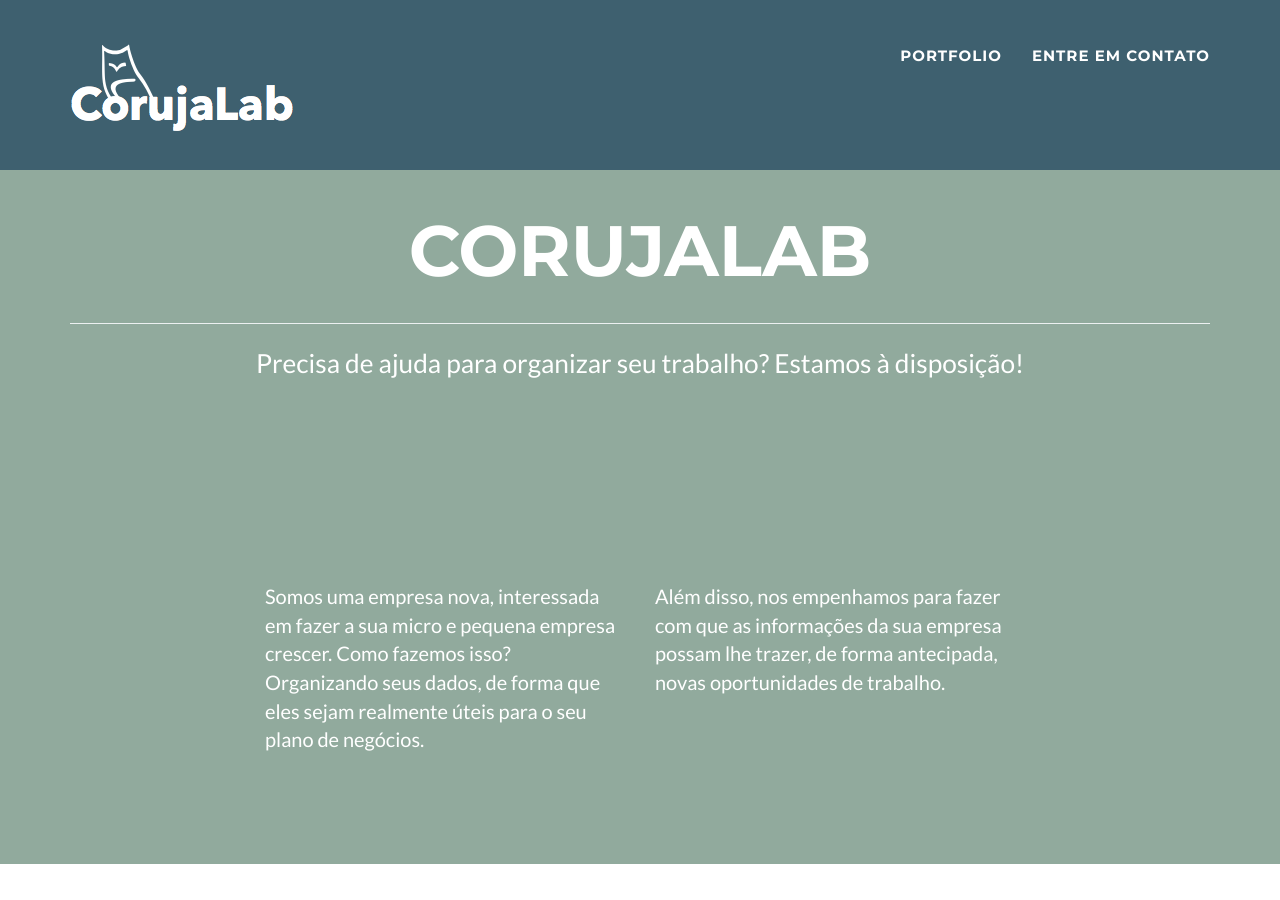
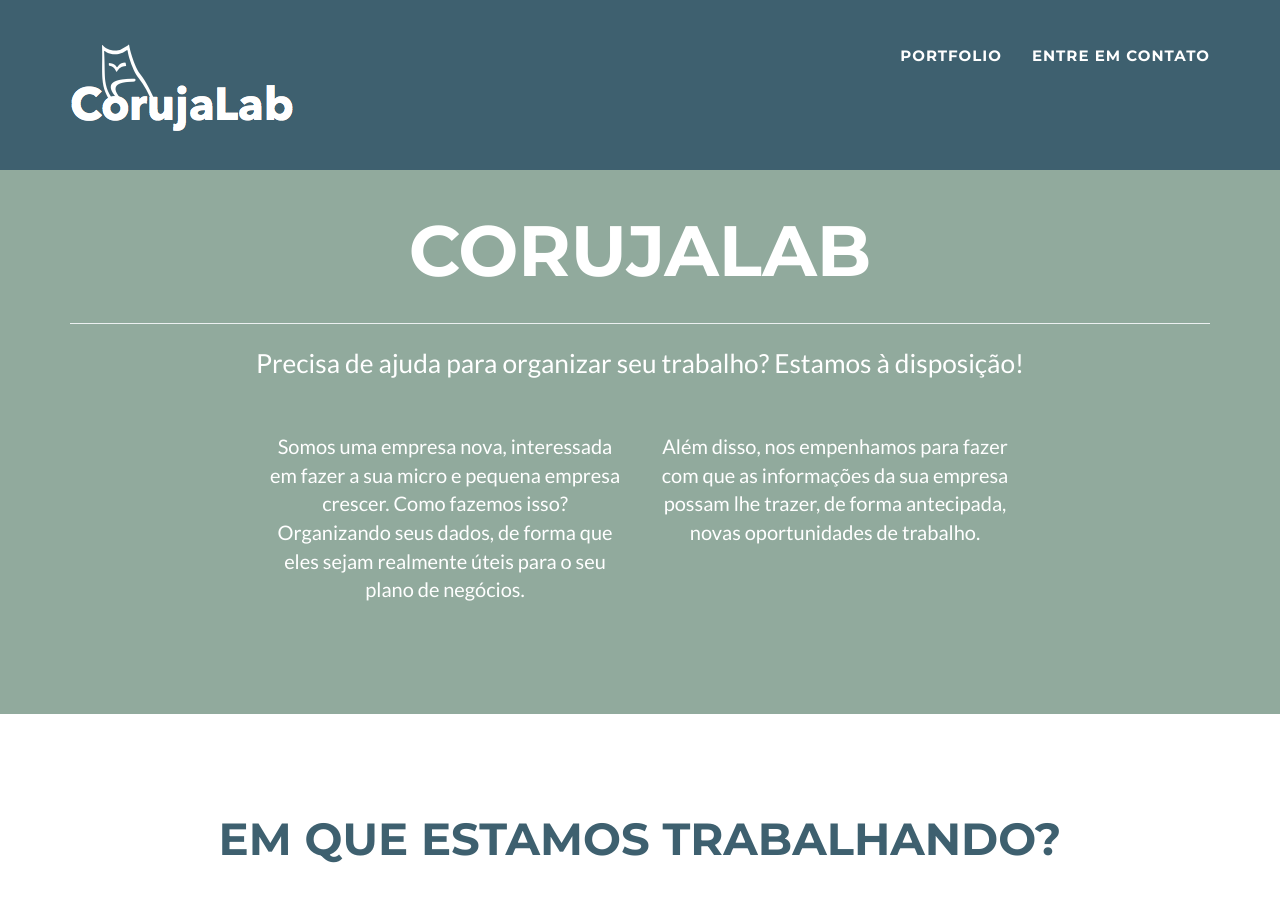
Before and after one commit to CorujaLab/corujalab.github.io, a Jekyll site: the page built from index.html, in a window 1280 px wide and 900 px high. Built offline with Jekyll 4.4.1, drawn with Linux system fonts in a browser that asks for light colours.

Commit message:
Remove bloco about

```diff
--- a/_includes/header.html
+++ b/_includes/header.html
@@ -1,7 +1,7 @@
     <!-- Header -->
     <header>
         <div class="container">
-            <div class="row">
+            <div class="row" style="margin-bottom: 50px;">
                 <div class="col-lg-12">
                     <div class="intro-text">
                         <span class="name">CorujaLab</span>
@@ -10,5 +10,22 @@
                     </div>
                 </div>
             </div>
+            <div class="row">
+                <div class="col-lg-4 col-lg-offset-2">
+                    <p>
+                      Somos uma empresa nova, interessada em fazer a sua micro e
+                      pequena empresa crescer. Como fazemos isso? Organizando
+                      seus dados, de forma que eles sejam realmente úteis para
+                      o seu plano de negócios.
+                    </p>
+                </div>
+                <div class="col-lg-4">
+                    <p>
+                      Além disso, nos empenhamos para fazer com que as informações
+                      da sua empresa possam lhe trazer, de forma antecipada, novas
+                      oportunidades de trabalho.
+                    </p>
+                </div>
+            </div>
         </div>
     </header>
--- a/_layouts/default.html
+++ b/_layouts/default.html
@@ -4,7 +4,6 @@
     <body id="page-top" class="index">
     {% include nav.html %}
     {% include header.html %}
-    {% include about.html %}
     {% include portfolio_grid.html %}
 
     {% if site.contact == "static" %}
```
